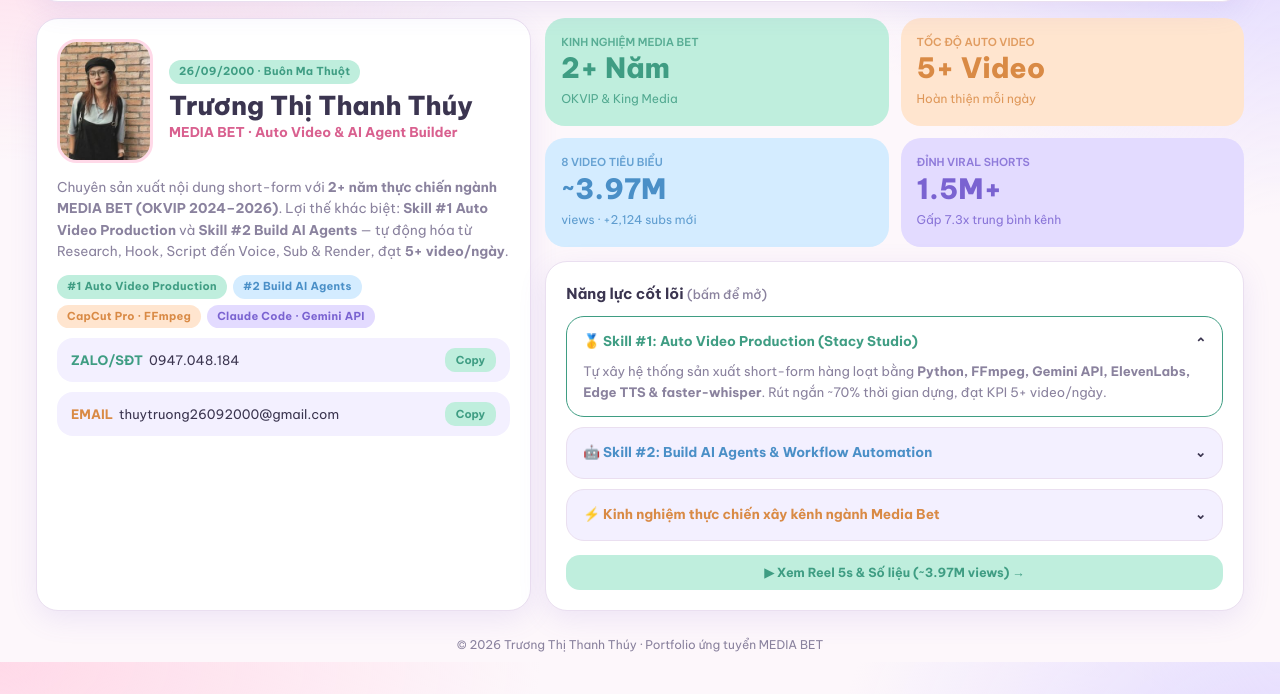
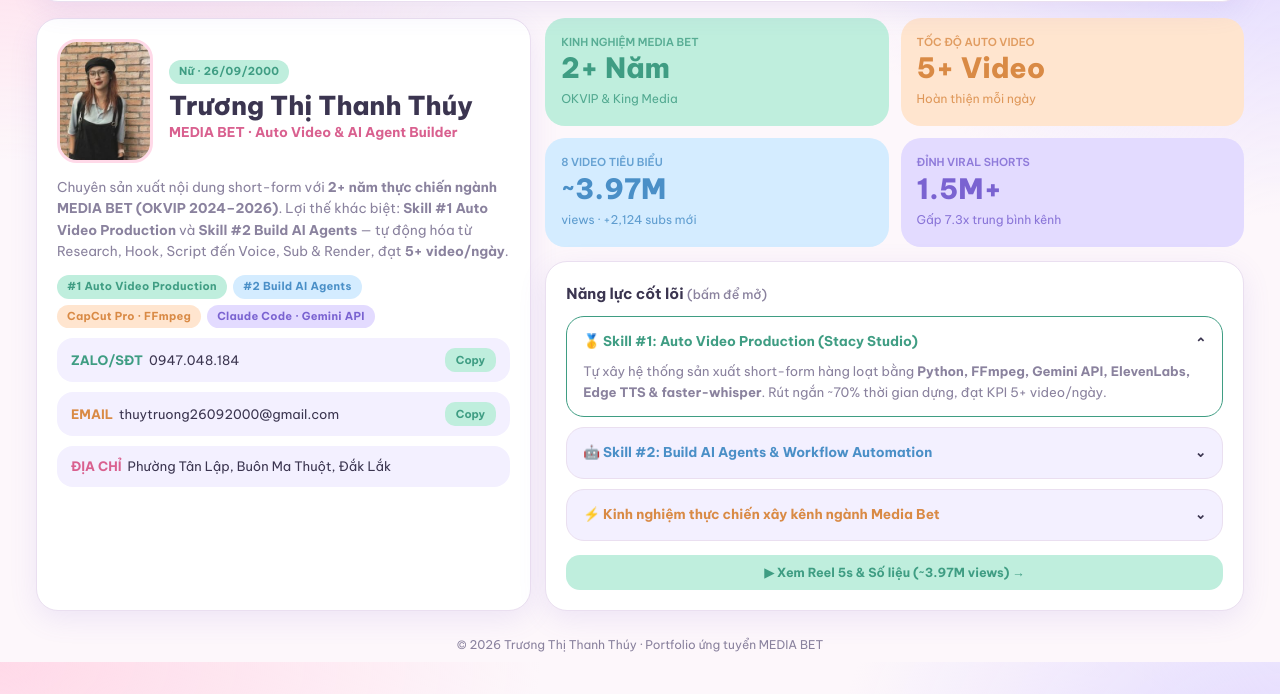
Before and after one commit to thuytruong26092000-hash/Porfolio-, a plain HTML site: page docs/index.html in a window 1280 px wide. Shown: the part 138-832 px from the top of the page. Drawn offline with Linux system fonts and the light colour scheme.

Commit message:
Bổ sung giới tính nữ và địa chỉ phường Tân Lập, Buôn Ma Thuột, Đắk Lắk
Co-Authored-By: Claude Sonnet 5.5 <noreply@anthropic.com>

```diff
--- a/docs/index.html
+++ b/docs/index.html
@@ -193,7 +193,7 @@ footer{text-align:center;font-size:12px;color:var(--muted);padding:24px 0}
       <div class="hero">
         <img src="assets/avatar.jpg" alt="Chân dung" onclick="openLb(this.src,'Trương Thị Thanh Thúy')">
         <div>
-          <span class="tag t-mint">26/09/2000 · Buôn Ma Thuột</span>
+          <span class="tag t-mint">Nữ · 26/09/2000</span>
           <h1 style="margin-top:6px">Trương Thị Thanh Thúy</h1>
           <p class="s" style="color:var(--pink-d);font-weight:700">MEDIA BET · Auto Video &amp; AI Agent Builder</p>
         </div>
@@ -205,6 +205,7 @@ footer{text-align:center;font-size:12px;color:var(--muted);padding:24px 0}
       </div>
       <div class="contact-row"><span><b style="color:var(--mint-d)">ZALO/SĐT</b> &nbsp;0947.048.184</span><button class="copy" onclick="copyText('0947048184')">Copy</button></div>
       <div class="contact-row"><span><b style="color:var(--peach-d)">EMAIL</b> &nbsp;thuytruong26092000@gmail.com</span><button class="copy" onclick="copyText('thuytruong26092000@gmail.com')">Copy</button></div>
+      <div class="contact-row"><span><b style="color:var(--pink-d)">ĐỊA CHỈ</b> &nbsp;Phường Tân Lập, Buôn Ma Thuột, Đắk Lắk</span></div>
     </div>
 
     <div class="c7" style="display:flex;flex-direction:column;gap:14px">
@@ -305,6 +306,7 @@ footer{text-align:center;font-size:12px;color:var(--muted);padding:24px 0}
       <p class="s" style="margin-top:6px">Đáp ứng ngay nhịp <b>5+ video/ngày</b> bằng hệ thống Auto Video &amp; AI Agents tự phát triển, tối ưu cho YouTube Shorts, TikTok &amp; Reels.</p>
       <div class="contact-row" style="padding:14px"><span><small style="color:var(--muted)">ĐIỆN THOẠI / ZALO / TELEGRAM</small><br><b style="font-size:17px;color:var(--mint-d)">0947.048.184</b></span><button class="copy" onclick="copyText('0947048184')">Sao chép</button></div>
       <div class="contact-row" style="padding:14px"><span><small style="color:var(--muted)">EMAIL NHẬN LỊCH PHỎNG VẤN &amp; BÀI TEST</small><br><b style="color:var(--peach-d)">thuytruong26092000@gmail.com</b></span><button class="copy" onclick="copyText('thuytruong26092000@gmail.com')">Sao chép</button></div>
+      <div class="contact-row" style="padding:14px"><span><small style="color:var(--muted)">GIỚI TÍNH · ĐỊA CHỈ</small><br><b style="color:var(--pink-d)">Nữ · Phường Tân Lập, Buôn Ma Thuột, Đắk Lắk</b></span></div>
       <div style="display:flex;gap:10px;margin-top:16px;flex-wrap:wrap">
         <button class="btn mint" onclick="switchTab('showcase')">Xem Reel 5s &amp; Số liệu →</button>
         <button class="btn pink" onclick="window.print()">🖨️ Xuất CV A4 (PDF)</button>
@@ -316,7 +318,7 @@ footer{text-align:center;font-size:12px;color:var(--muted);padding:24px 0}
       <div class="box" style="background:var(--mint)"><b style="color:var(--mint-d)">1. Năng suất vượt trội nhờ Auto Video &amp; AI Agents</b><br><span class="s">Không chỉ dựng thủ công — tự xây AI Agents cho research, hook, voiceover và phụ đề để nhân bản nội dung nhanh.</span></div>
       <div class="box" style="background:var(--peach)"><b style="color:var(--peach-d)">2. 2 năm thực chiến ngành MEDIA BET</b><br><span class="s">Hiểu thuật toán YouTube Shorts &amp; TikTok, giữ retention cao, lồng ghép branding khéo léo.</span></div>
       <div class="box" style="background:var(--sky)"><b style="color:var(--sky-d)">3. Sẵn sàng nhận brief &amp; dựng bài test ngay</b><br><span class="s">Có thể làm video test trong ngày để chứng minh tốc độ, tư duy hook và chất lượng.</span></div>
-      <p class="s" style="text-align:right;margin-top:12px">Cập nhật: 2026 · Buôn Ma Thuột, Đắk Lắk</p>
+      <p class="s" style="text-align:right;margin-top:12px">Cập nhật: 2026 · Phường Tân Lập, Buôn Ma Thuột, Đắk Lắk</p>
     </div>
   </div>
 </section>
@@ -329,7 +331,7 @@ footer{text-align:center;font-size:12px;color:var(--muted);padding:24px 0}
 
 <!-- Bản in CV A4 -->
 <div id="print">
-  <div class="row"><div><h1>TRƯƠNG THỊ THANH THÚY</h1><div style="color:#3f9d83;font-weight:700">MEDIA BET Video Editor · Auto Video Production &amp; AI Agent Builder</div><div>26/09/2000 · Buôn Ma Thuột, Đắk Lắk</div></div>
+  <div class="row"><div><h1>TRƯƠNG THỊ THANH THÚY</h1><div style="color:#3f9d83;font-weight:700">MEDIA BET Video Editor · Auto Video Production &amp; AI Agent Builder</div><div>Giới tính: Nữ · Ngày sinh: 26/09/2000<br>Địa chỉ: Phường Tân Lập, Buôn Ma Thuột, Đắk Lắk</div></div>
   <div style="text-align:right;font-weight:500">SĐT/Zalo: 0947.048.184<br>Email: thuytruong26092000@gmail.com<br>8 video Shorts: ~3.97M views · +2,124 subs</div></div>
   <div class="k"><div><b>2+ Năm</b><br>MEDIA BET</div><div><b>5+ Video/ngày</b><br>Auto Video</div><div><b>~3.97M Views</b><br>8 Shorts tiêu biểu</div><div><b>AI Agents</b><br>Tự động hóa end-to-end</div></div>
   <h2>1. Kỹ năng trọng tâm</h2>
```
